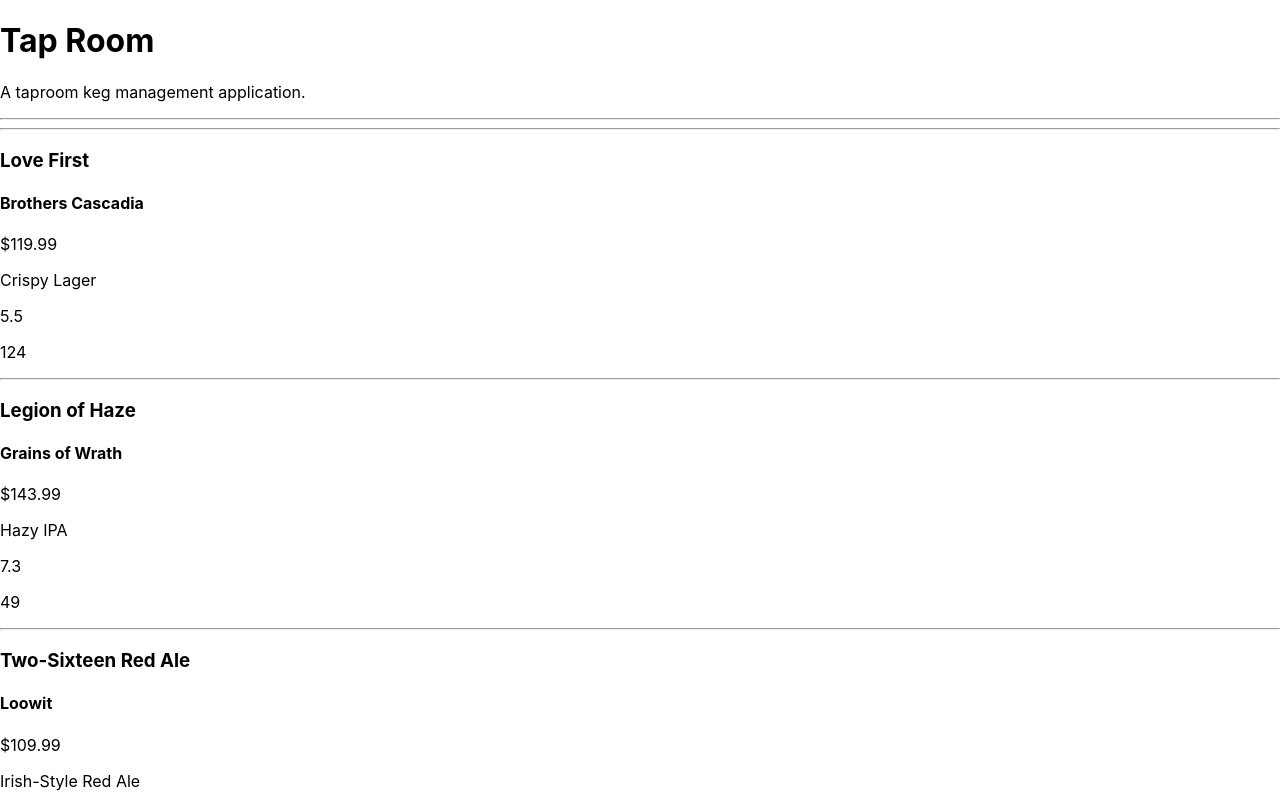
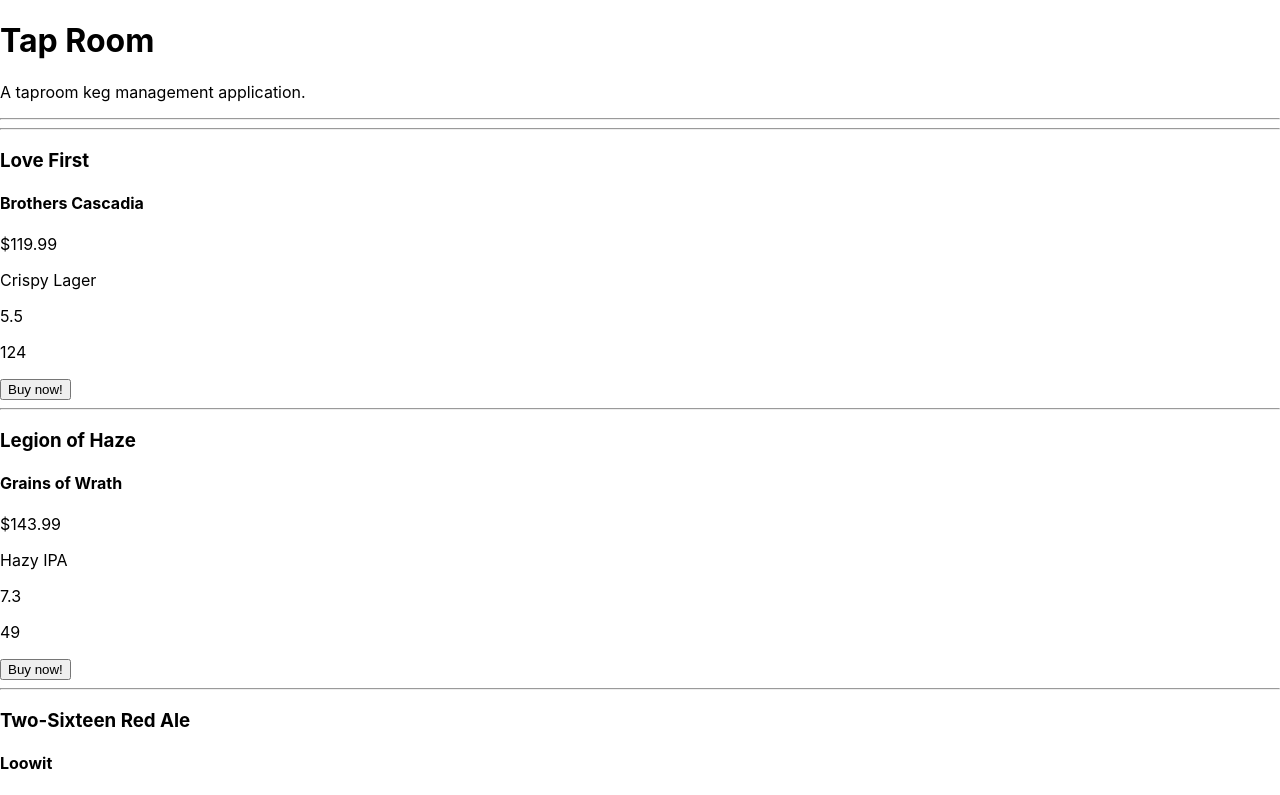
Before and after one commit to kdrendel99/Tap-Room-Manager---React-App, a React (Create React App) app: page / in a window 1280 px wide. Shown: the top 795 px of the page. Built offline with nearby package versions, Linux system fonts and the light colour scheme.

Commit message:
Fix decrementer for remainingPints so it works in the main page.

```diff
--- a/src/components/Keg.js
+++ b/src/components/Keg.js
@@ -2,17 +2,27 @@ import React from 'react';
 import PropTypes from 'prop-types';
 
 function Keg(props){
+  function getRemainingPintsText(remaining){
+    if (remaining === 0){
+      return "Out of stock!";
+    }
+    else{
+      return `${remaining} Pints available`;
+    }
+  }
+
   return(
     <React.Fragment>
-      <div onClick = {() => props.whenKegClicked(props.id)}>
         <h3>{props.name}</h3>
         <h4>{props.brand}</h4>
         <p>${props.price}</p>
         <p>{props.type}</p>
         <p>{props.alcoholContent}</p>
         <p>{props.remainingPints}</p>
+        {/* <button onClick = {() => props.whenKegClicked(props.id)}>View Details</button> */}
+
+        <button disabled={props.remainingPints === 0 ? true : false} onClick={() => props.onClickingBuy(props.id)}>Buy now!</button>
         <hr/>
-      </div>
     </React.Fragment>
   )
 }
@@ -24,7 +34,8 @@ Keg.propTypes = {
   type: PropTypes.string,
   alcoholContent: PropTypes.number.isRequired,
   remainingPints: PropTypes.number,
-  whenKegClicked: PropTypes.func
+  keg: PropTypes.object,
+  onClickingBuy: PropTypes.func
 }
 
 export default Keg;
--- a/src/components/KegControl.js
+++ b/src/components/KegControl.js
@@ -11,7 +11,7 @@ class KegControl extends React.Component{
       formVisibleOnPage: false,
       tapData: KegData,
       selectedKeg: null,
-      kegDetailsVisibleOnPage: false
+      kegDetailsVisibleOnPage: false,
     };
   }
 
@@ -21,7 +21,7 @@ class KegControl extends React.Component{
       this.setState({
         formVisibleOnPage: false,
         selectedKeg: null,
-        kegDetailsVisibleOnPage: false
+        kegDetailsVisibleOnPage: false,
       });
     }
     else {
@@ -33,7 +33,10 @@ class KegControl extends React.Component{
 
   handleChangingSelectedKeg = (id) => {
     const selectedKeg = this.state.tapData.filter(keg => keg.id === id)[0];
-    this.setState({selectedKeg: selectedKeg});
+    this.setState({
+      selectedKeg: selectedKeg,
+    });
+    console.log(this.state.selectedKeg);
   }
 
   handleAddingNewKegToData = (newKeg) => {
@@ -42,11 +45,15 @@ class KegControl extends React.Component{
   }
 
 
-  handleBuy = (keg) => {
-    if (keg.remainingPints === 0) {
-      return;
-    }
-    const editedKeg = {...keg, remainingPints: keg.remainingPints - 1};
+  handleBuy = (id) => {
+  const kegToEdit = this.state.tapData.filter(keg => keg.id === id)[0];
+
+  if (kegToEdit.remainingPints === 0) {
+    return;
+  }
+
+    const editedKeg = {...kegToEdit, remainingPints: kegToEdit.remainingPints - 1};
+
     // const kegToAddToCart = {...editedKeg};
     // const editedCartList = this.state.cartList.concat(kegToAddToCart);
     // // <Cart cartList = {this.state.cartList}/>
@@ -63,7 +70,8 @@ class KegControl extends React.Component{
     this.setState({
       tapData: editedKegData,
       // cartList: editedCartList,
-      selectedKeg: editedKeg,
+      selectedKeg: null,
+      editing: false
     });
   }
 
@@ -72,19 +80,30 @@ class KegControl extends React.Component{
     let buttonText = null;
 
 
-    if (this.state.selectedKeg != null){
-      currentlyVisibleState = <KegDetail keg = {this.state.selectedKeg} onClickingBuy = {this.handleBuy}/>
-      buttonText = "Return to tap list";
-    }
+    // if (this.state.selectedKeg != null){
+    //   currentlyVisibleState = <KegDetail keg = {this.state.selectedKeg} availablePints = {this.getRemainingPintsText}/>
+    //   buttonText = "Return to tap list";
+    // }
 
-    else if (this.state.formVisibleOnPage){
+
+    //DONT FORGET TO CHANGE THIS BACK TO ELSE IF. YOU COMMENTED OUT THE ONE ABOVE IT SO YOU HAD TO CHANGE THIS ONE.
+
+    if (this.state.formVisibleOnPage){
       currentlyVisibleState = <NewKegForm onNewKegCreation = {this.handleAddingNewKegToData}/>
       buttonText = "Return to Keg list";
     }
 
     else{
-      currentlyVisibleState = <KegList tapData = {this.state.tapData} onKegSelection = {this.handleChangingSelectedKeg}/>;
-      buttonText = "Add Keg";
+      currentlyVisibleState = <KegList
+      //Passing all the data
+        tapData = {this.state.tapData}
+      //Sets the selectedKeg to the ID of the keg that is passed to it
+        onKegSelection = {this.handleChangingSelectedKeg}
+      //Passes the current value of selectedKeg in state
+        keg = {this.state.selectedKeg}
+      //Replaces the 'old' keg with the new edited one with the new decremented remaining pints value
+        onClickingBuy = {this.handleBuy}/>;
+        buttonText = "Add Keg";
     }
 
     return(
--- a/src/components/KegDetail.js
+++ b/src/components/KegDetail.js
@@ -2,16 +2,8 @@ import React from "react";
 import PropTypes from "prop-types";
 
 function KegDetail(props){
-  function getRemainingPintsText(remaining){
-    if (remaining === 0){
-      return "Out of stock!";
-    }
-    else{
-      return `${remaining} Pints available`;
-    }
-  }
 
-  const { keg, onClickingBuy } = props;
+  const { keg, availablePints} = props;
 
   return(
     <React.Fragment>
@@ -20,8 +12,7 @@ function KegDetail(props){
       <h3>${keg.price} per keg</h3>
       <h3>{keg.type}</h3>
       <h3>{`${keg.alcoholContent}% Alc.`}</h3>
-      <h3>{getRemainingPintsText(keg.remainingPints)}</h3>
-      <button disabled={keg.remainingPints === 0 ? true : false} onClick={() => onClickingBuy(keg)}>Buy now!</button>
+      <h3>{availablePints(keg.remainingPints)}</h3>
       <hr/>
     </React.Fragment>
   )
@@ -30,7 +21,6 @@ function KegDetail(props){
 
 KegDetail.propTypes = {
   keg: PropTypes.object,
-  onClickingBuy: PropTypes.func
 }
 
 export default KegDetail;
--- a/src/components/KegList.js
+++ b/src/components/KegList.js
@@ -8,7 +8,16 @@ function KegList(props){
       <hr/>
       {props.tapData.map((keg) =>
       <Keg
-        whenKegClicked = {props.onKegSelection}
+
+      // Sets the selectedKeg to the ID of the keg that is passed to it
+        onKegSelection = {props.onKegSelection}
+
+      // Passes the current value of selectedKeg in state
+        keg = {props.keg}
+
+        // Replaces the 'old' keg with the new edited one with the new decremented remaining pints value
+        onClickingBuy = {props.onClickingBuy}
+
         name={keg.name}
         brand={keg.brand}
         price={keg.price}
```
Also changed, not shown: src/components/notes.js (+13 -0 lines).
